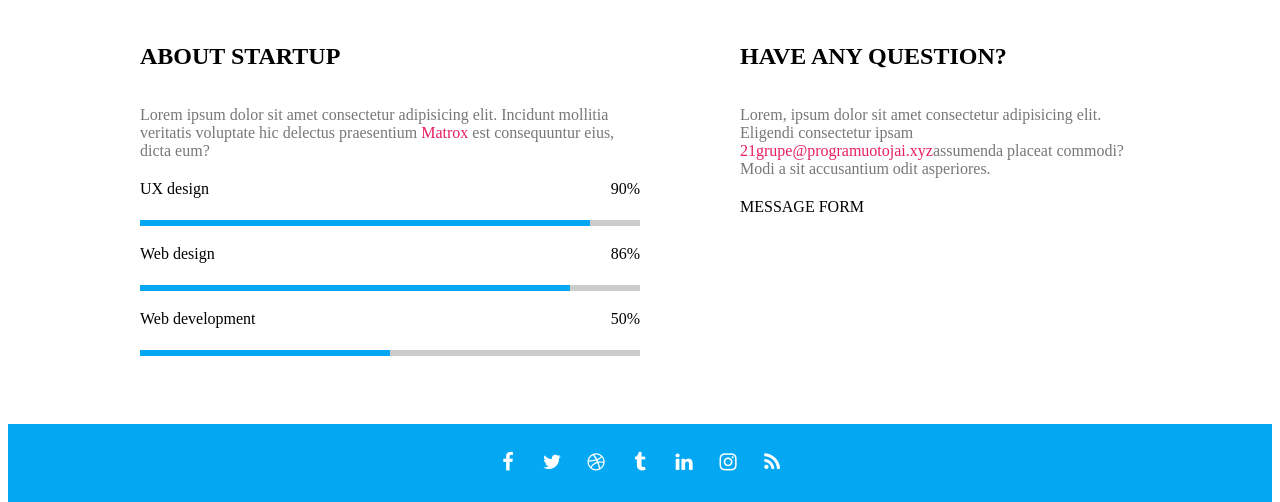
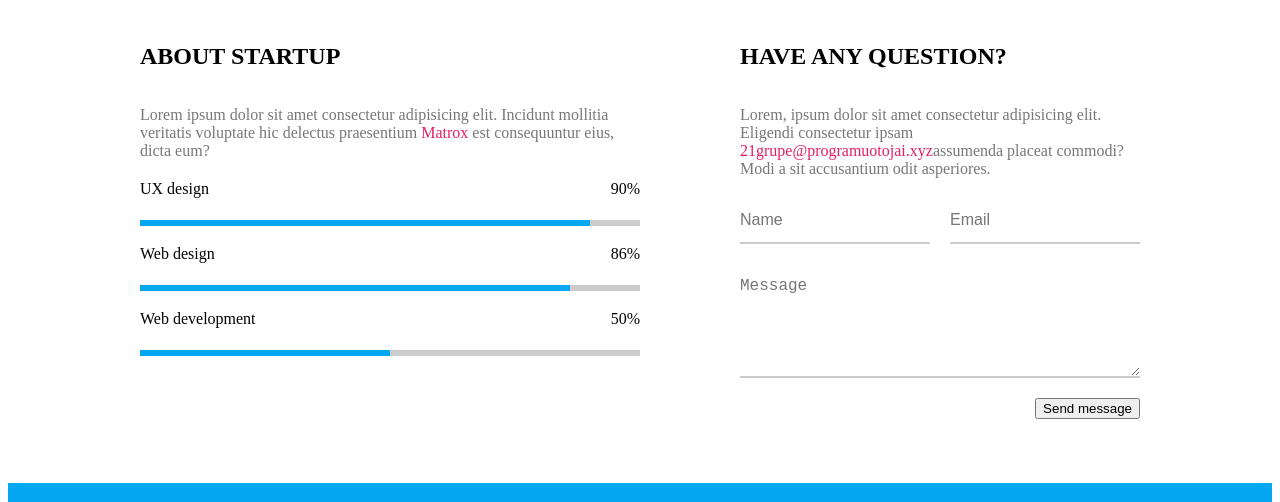
Before and after one commit to Jurate87/6-coming-soon, a plain HTML site: page index.html in a window 1280 px wide. Shown: the part 965-1467 px from the top of the page. Drawn offline with Linux system fonts and the light colour scheme.

Commit message:
Message form structure

```diff
--- /dev/null
+++ b/css/button.css
@@ -0,0 +1,3 @@
+.btn {
+
+}
--- a/css/form.css
+++ b/css/form.css
@@ -0,0 +1,36 @@
+.form {
+    display: grid;
+    width: 100%;
+    grid-template-columns: 1fr 1fr;
+    gap: 20px;
+}
+.form > input,
+.form > textarea {
+    width: 100%;
+    padding: 10px 0;
+    line-height: 24px;
+    font-size: 16px;
+    border: none;
+    border-bottom: 2px #ccc solid;
+
+}
+.form > textarea {
+    grid-column:  1 / 3;
+    resize: vertical;
+    min-height: 92px;
+    max-height: 260px;
+}
+.form > .btn {
+    grid-column: 1 / 3;
+    justify-self: end;
+}
+
+@media (max-width: 1100px) {
+    .form {
+        grid-template-columns: 1fr;
+    }
+    .form > textarea,
+    .form > .btn {
+        grid-column: 1 / 2;
+    }
+}
--- a/index.html
+++ b/index.html
@@ -11,6 +11,7 @@
     <link rel="stylesheet" href="./css/font-awesome.min.css">
     <!-- components -->
     <link rel="stylesheet" href="./css/layout.css">
+    <link rel="stylesheet" href="./css/button.css">
     <link rel="stylesheet" href="./css/clock.css">
     <link rel="stylesheet" href="./css/form.css">
     <link rel="stylesheet" href="./css/mouse.css">
@@ -49,8 +50,11 @@
                 <p>Lorem, ipsum dolor sit amet consectetur adipisicing elit. Eligendi consectetur
                     ipsam <a href="mailto:21grupe@programuotojai.xyz">21grupe@programuotojai.xyz</a>assumenda
                     placeat commodi? Modi a sit accusantium odit asperiores.</p>
-                <form>
-                    MESSAGE FORM
+                <form class="form">
+                    <input type="text" placeholder="Name" required>
+                    <input type="email" placeholder="Email" required>
+                    <textarea placeholder="Message" required></textarea>
+                    <button class="btn" type="submit">Send message</button>
                 </form>
 
             </div>
```
